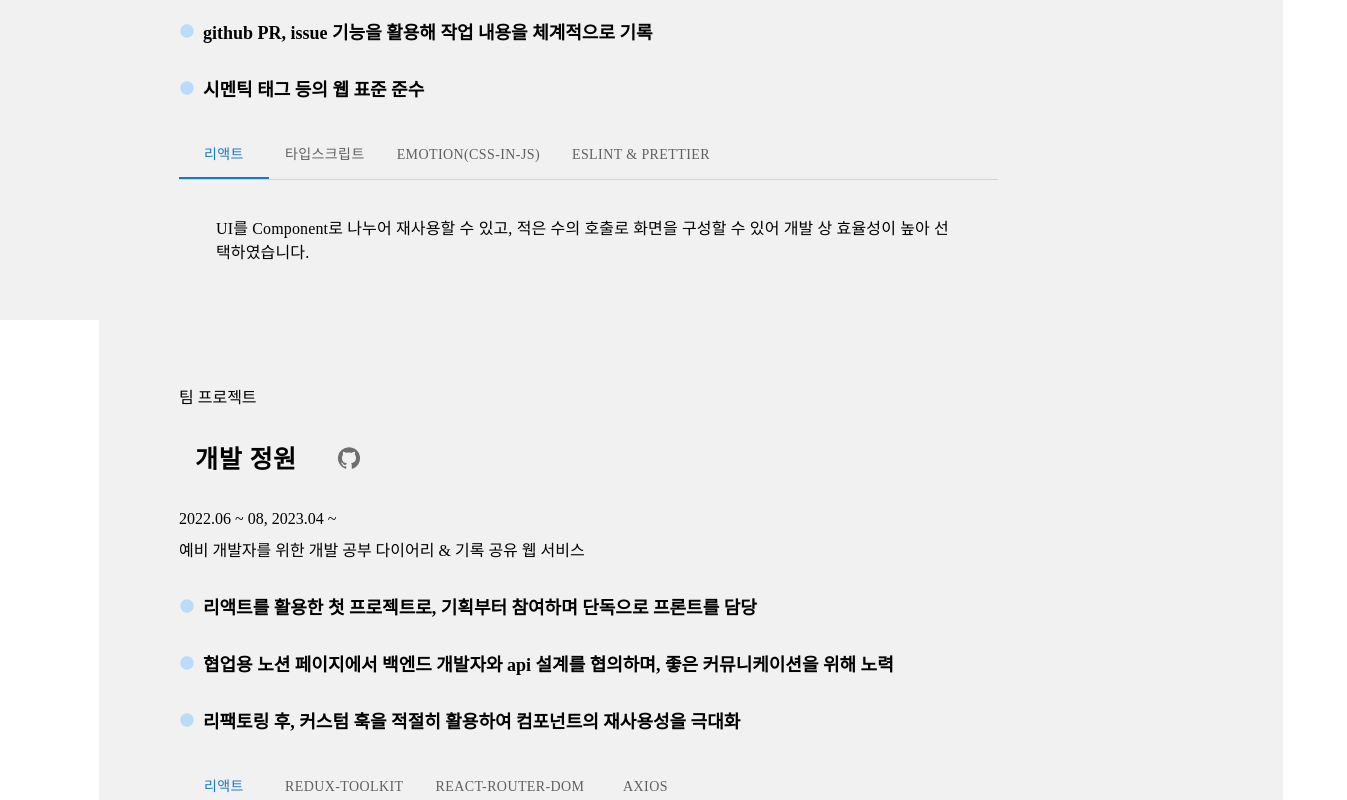
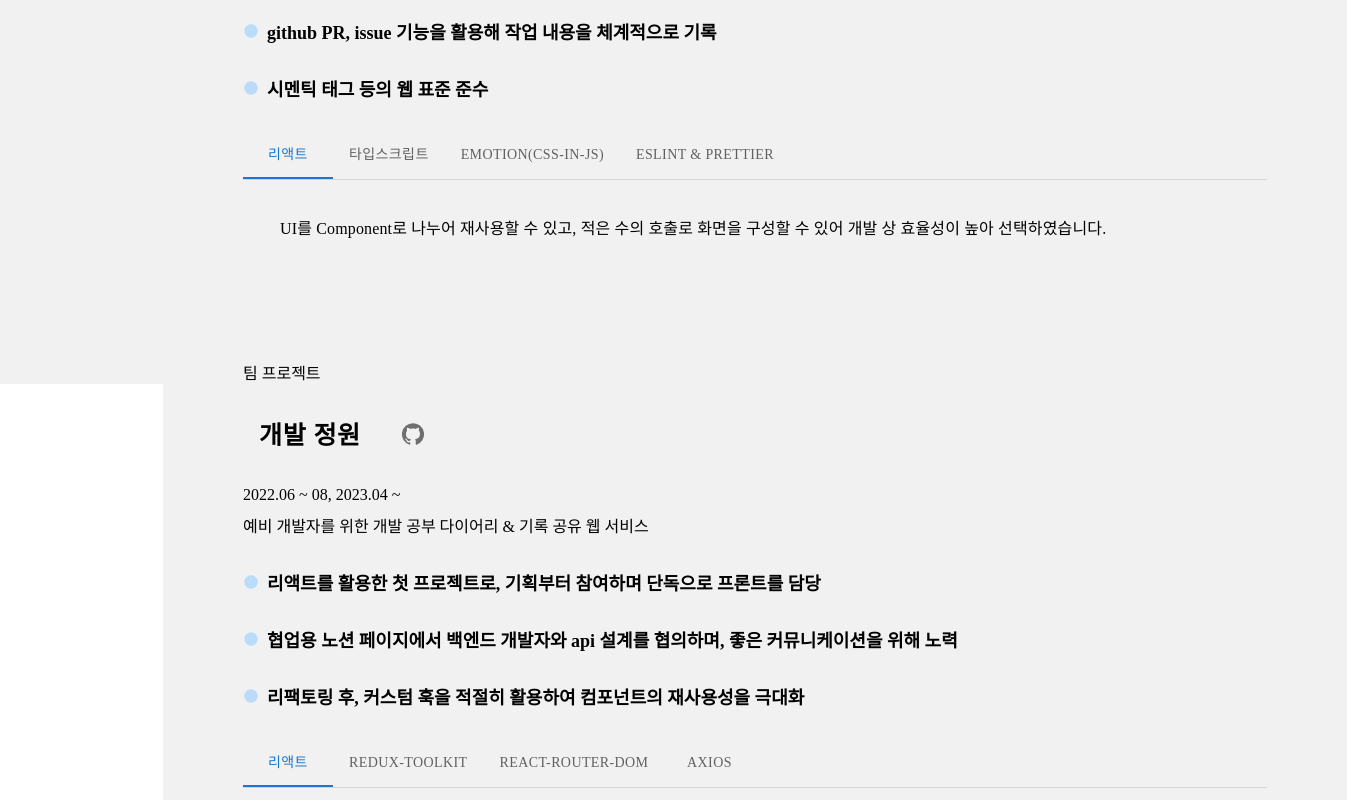
Before and after one commit to hailey-hy/new-personal-portfolio, a React (Create React App) app: page / in a window 1280 px wide. Shown: the part 1280-2080 px from the top of the page, 1347 px wide, since content can reach past the window. Built offline with nearby package versions, Linux system fonts and the light colour scheme; a web font is replaced by a local one.

Commit message:
feat: 기타 css 수정
1. Aside padding 적용

2. SkillsTab width 100%로 변경

```diff
--- a/src/components/aside/Style.tsx
+++ b/src/components/aside/Style.tsx
@@ -30,5 +30,6 @@ const asideStyle = css({
     position: 'sticky',
     top: '0px',
     bottom: '100vh',
+    padding: '2rem',
 });
 export { asideBtnStyle, asideStyle, asideContainerStyle };
--- a/src/components/tabs/SkillsTab.tsx
+++ b/src/components/tabs/SkillsTab.tsx
@@ -55,8 +55,14 @@ const SkillsTab = ({ tabContents, tabLables }: tabPropsType) => {
     };
 
     return (
-        <Box sx={{ width: '80%' }}>
-            <Box sx={{ borderBottom: 1, borderColor: 'divider' }}>
+        <Box sx={{ width: '100%', boxSizing: 'border-box' }}>
+            <Box
+                sx={{
+                    borderBottom: 1,
+                    borderColor: 'divider',
+                    boxSizing: 'border-box',
+                }}
+            >
                 <Tabs
                     value={value}
                     onChange={handleChange}
```
